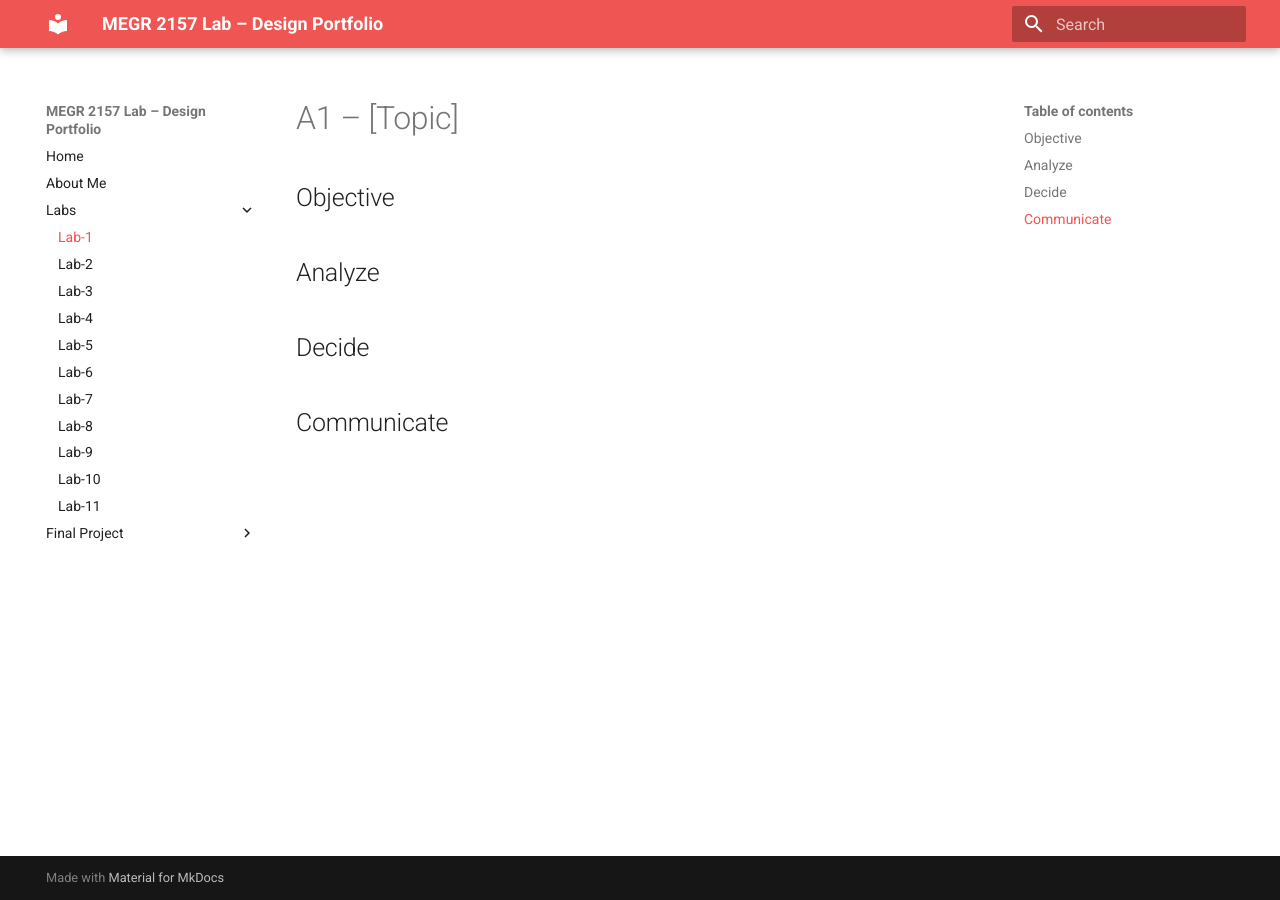
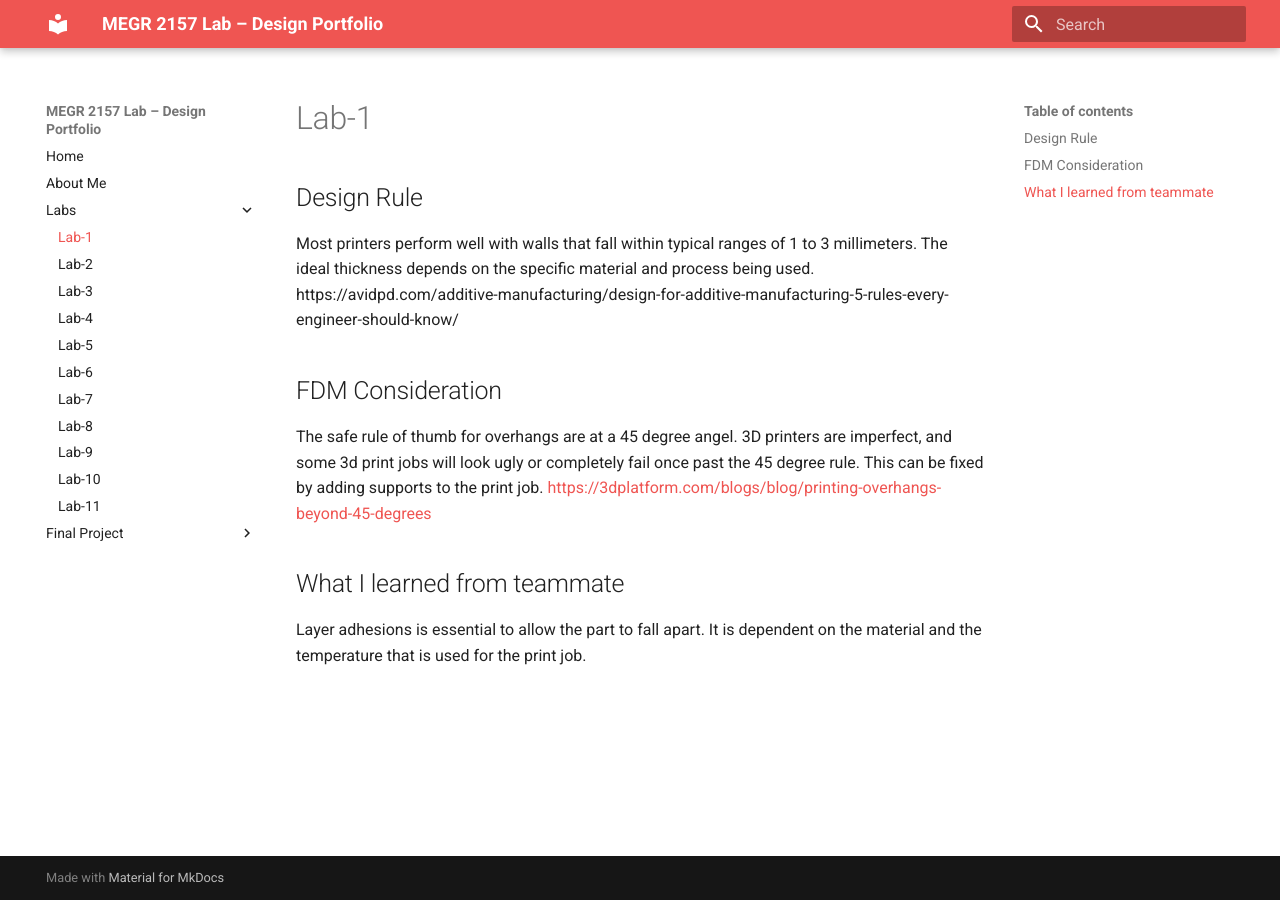
Before and after one commit to josef-chelala/megr2157-lab-portfolio, an MkDocs documentation site: the page built from docs/Labs/L01/index.md, in a window 1280 px wide. Built offline with MkDocs 1.6.1 and Material for MkDocs 9.7.7, drawn with Linux system fonts in a browser that asks for light colours.

Commit message:
Update index.md
Put lab 1 in the correct place

```diff
--- a/docs/Labs/L01/index.md
+++ b/docs/Labs/L01/index.md
@@ -1,12 +1,11 @@
-# A1 – [Topic]
+## Design Rule
+Most printers perform well with walls that fall within typical ranges of 1 to 3 millimeters. The ideal thickness depends on the specific material and process being used.
+https://avidpd.com/additive-manufacturing/design-for-additive-manufacturing-5-rules-every-engineer-should-know/
 
-## Objective
+## FDM Consideration
+The safe rule of thumb for overhangs are at a 45 degree angel. 3D printers are imperfect, and some 3d print jobs will look ugly or completely fail once past the 45 degree rule. This can be fixed by adding supports to the print job.
+[https://3dplatform.com/blogs/blog/printing-overhangs-beyond-45-degrees](https://sovol.eu/blogs/new/45-degree-rule-3d-printing-overhangs-support-quality-guide)
 
 
-## Analyze
-
-
-## Decide
-
-
-## Communicate
+## What I learned from teammate
+Layer adhesions is essential to allow the part to fall apart. It is dependent on the material and the temperature that is used for the print job.
```
